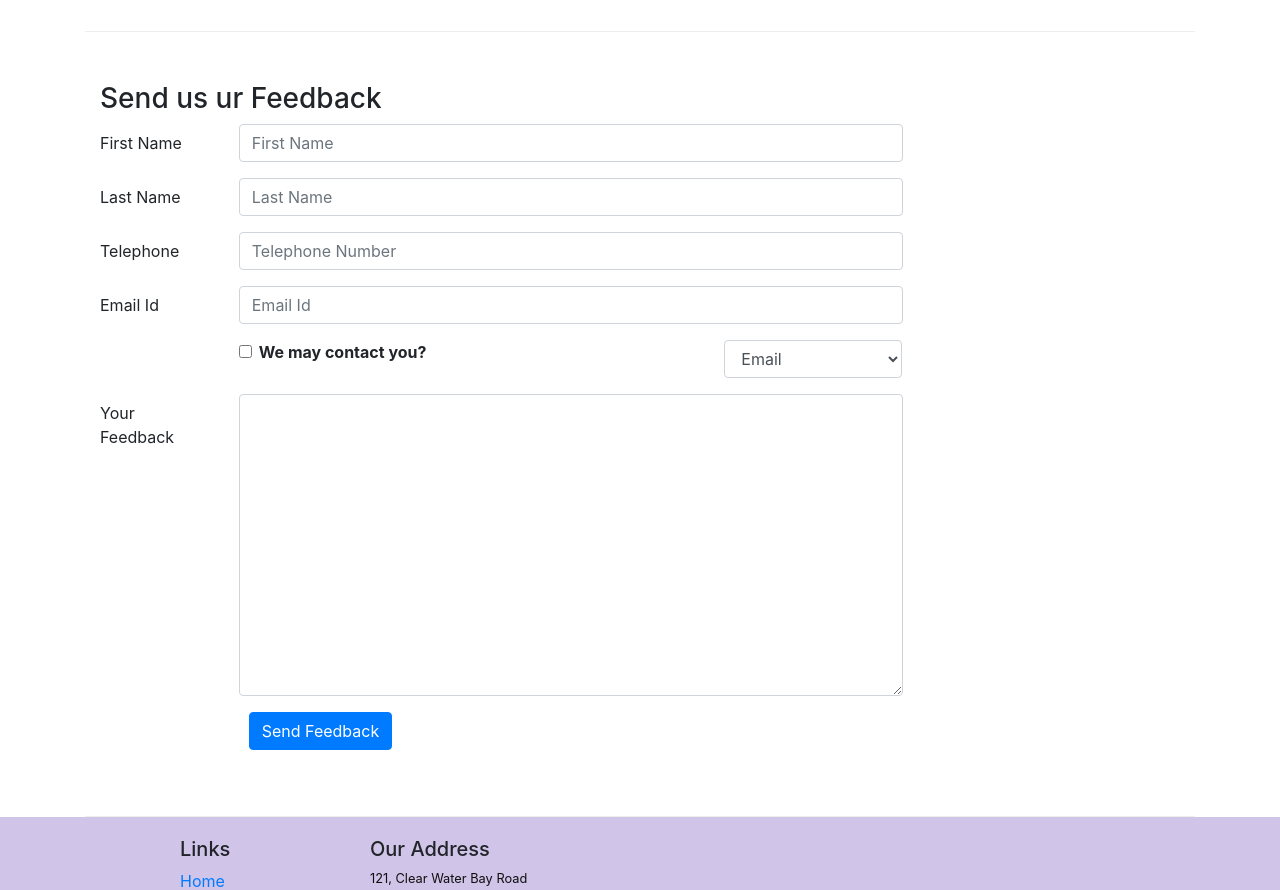
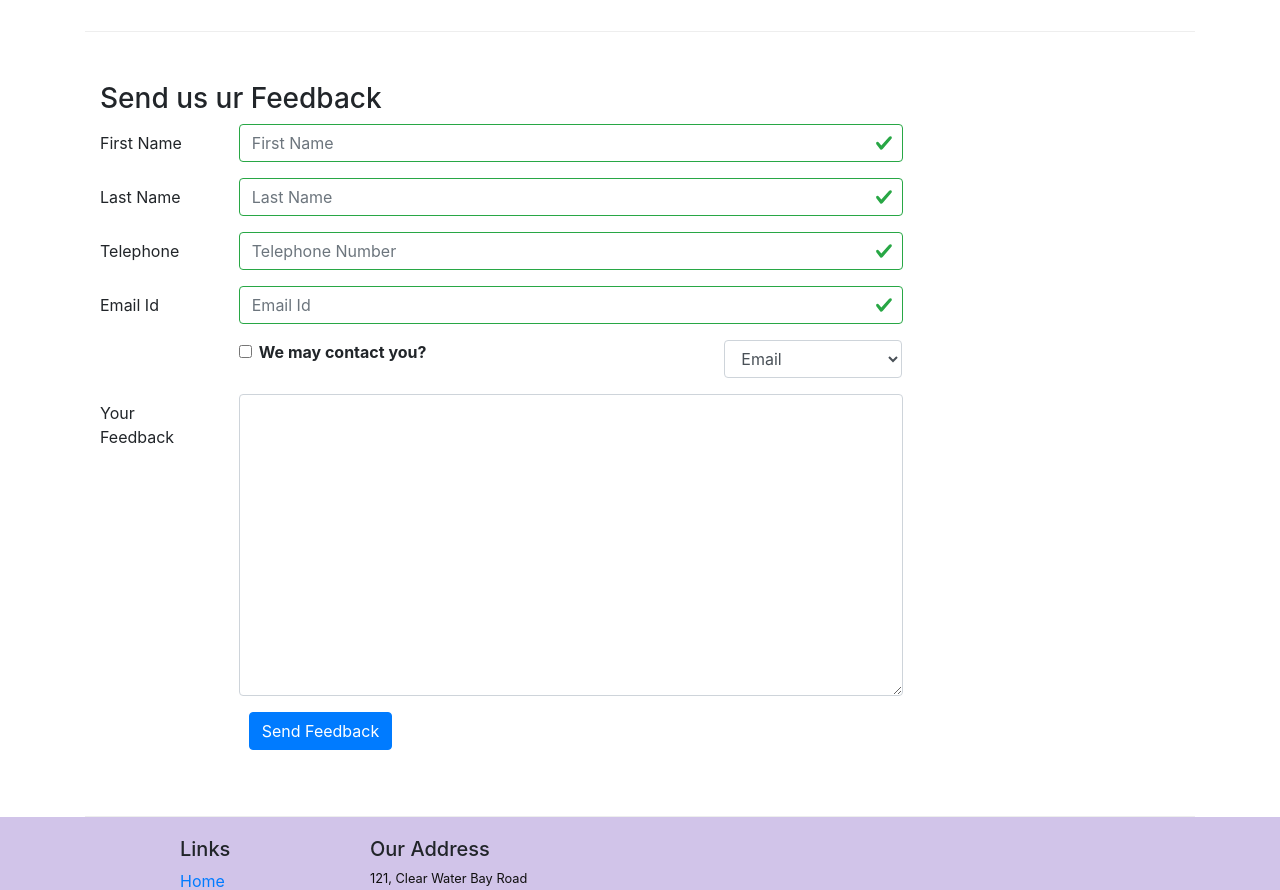
Before and after one commit to gargp1065/reactjs, a React (Create React App) app: page /contactus in a window 1280 px wide. Shown: the part 840-1730 px from the top of the page. Built offline with nearby package versions, Linux system fonts and the light colour scheme.

Commit message:
Controlled Forms Validation

```diff
--- a/src/components/ContactComponent.js
+++ b/src/components/ContactComponent.js
@@ -1,7 +1,7 @@
 import React, {Component} from 'react';
 import {Breadcrumb, BreadcrumbItem, Input} from 'reactstrap'
 import {Link} from 'react-router-dom'
-import {Form, FormGroup, Label, Col, Button} from 'reactstrap'
+import {Form, FormGroup, Label, Col, Button, FormFeedback } from 'reactstrap'
 
 class Contact extends Component {
 
@@ -15,11 +15,18 @@
             email: '',
             agree: false,
             contactType: 'Email',
-            message: ''
+            message: '',
+            touched: {
+                firstname: false,
+                lastname: false,
+                telnum: false,
+                email: false,
+            }
         };
 
         this.handleInputChange = this.handleInputChange.bind(this);
         this.handleSubmit = this.handleSubmit.bind(this);
+        this.validate  = this.validate.bind(this);
     }
     handleInputChange(event) {
         const target = event.target;
@@ -31,12 +38,49 @@
         });
     }
 
+
     handleSubmit(event) {
         console.log("Current state : " + JSON.stringify(this.state));
         alert("Current State : " + JSON.stringify(this.state));
         event.preventDefault();
     }
+
+    handleBlur = (field) => (evt) => {
+        this.setState({
+            touched: {...this.state.touched, [field]: true}
+        });
+    }
+
+    validate(firstname, lastname, telnum, email)
+    {
+        const errors = {
+            firstname: '',
+            lastname: '',
+            telnum: '',
+            email: ''
+        };
+        if(this.state.touched.firstname && firstname.length < 3)
+            errors.firstname = "First Name should br greater than 3 characters";
+        else if(this.state.touched.firstname && firstname.length > 10)
+            errors.firstname = "First Name should br less than 10 characters";
+
+        if(this.state.touched.lastname && lastname.length < 3)
+            errors.lastname = "Last Name should br greater than 3 characters";
+        else if(this.state.touched.firstname && lastname.length > 10)
+            errors.lastname = "Last Name should br less than 10 characters";
+
+        const reg = /^\d+$/;
+        if(this.state.touched.telnum && !reg.test(telnum))
+            errors.telnum = "Tel Num Should contain only Numbers";
+
+        if(this.state.touched.email && email.split('').filter(x => x==='@').length !== 1)
+            errors.email = "Email Should Contain @";
+
+        return errors;
+    }
+
     render() {
+        const errors = this.validate(this.state.firstname, this.state.lastname, this.state.telnum, this.state.email);
         return(
             <div className="container">
                 <div className="row">
@@ -82,13 +126,18 @@
                     </div>
                     <div className="col-12 col-md-9">
                         <Form onSubmit={this.handleSubmit}>
+
                             <FormGroup row>
                                 <Label htmlFor="firstname" md={2}>First Name</Label>
                                 <Col md={10}>
                                     <Input type="text" id="firstname" name="firstname"
                                         placeholder="First Name"
                                         value={this.state.firstname}
+                                        valid={errors.firstname === ''}
+                                        invalid={errors.firstname !== ''}
+                                        onBlur={this.handleBlur('firstname')}
                                         onChange={this.handleInputChange}/>
+                                    <FormFeedback>{errors.firstname}</FormFeedback>
                                 </Col>
                             </FormGroup>
 
@@ -97,7 +146,12 @@
                                 <Col md={10}>
                                     <Input type="text" id="lastname" name="lastname"
                                         placeholder="Last Name"
-                                        value={this.state.lastname} onChange={this.handleInputChange}/>
+                                        value={this.state.lastname}
+                                        valid={errors.lastname === ''}
+                                        invalid={errors.lastname !== ''}
+                                        onBlur={this.handleBlur('lastname')}
+                                        onChange={this.handleInputChange} />
+                                    <FormFeedback>{errors.lastname}</FormFeedback>
                                 </Col>
                             </FormGroup>
 
@@ -106,7 +160,12 @@
                                 <Col md={10}>
                                     <Input type="text" id="telnum" name="telnum"
                                         placeholder="Telephone Number"
-                                        value={this.state.telnum} onChange={this.handleInputChange}/>
+                                        value={this.state.telnum}
+                                        valid={errors.telnum === ''}
+                                        invalid={errors.telnum !== ''}
+                                        onBlur={this.handleBlur('telnum')}
+                                        onChange={this.handleInputChange} />
+                                    <FormFeedback>{errors.telnum}</FormFeedback>
                                 </Col>
                             </FormGroup>
 
@@ -115,7 +174,12 @@
                                 <Col md={10}>
                                     <Input type="text" id="email" name="email"
                                         placeholder="Email Id"
-                                        value={this.state.email} onChange={this.handleInputChange}/>
+                                        value={this.state.email}
+                                        valid={errors.email === ''}
+                                        invalid={errors.email !== ''}
+                                        onBlur={this.handleBlur('email')}
+                                        onChange={this.handleInputChange} />
+                                    <FormFeedback>{errors.email}</FormFeedback>
                                 </Col>
                             </FormGroup>
 
@@ -128,6 +192,7 @@
                                             <strong>We may contact you?</strong>
                                         </Label>
                                     </FormGroup>
+                                    <FormFeedback>errors.telnum</FormFeedback>
                                 </Col>
                                 <Col md={{size: 3, offset: 1}}>
                                     <Input type="select" name="contactType" value={this.state.contactType} onChange={this.handleInputChange}>
--- a/src/components/MenuComponent.js
+++ b/src/components/MenuComponent.js
@@ -16,7 +16,6 @@
 }
 
 const Menu = (props) => {
-
     const menu = props.dishes.map((dish) => {
         return (
             <div key={dish.id} className="col-12 col-md-5 m-1">
```
